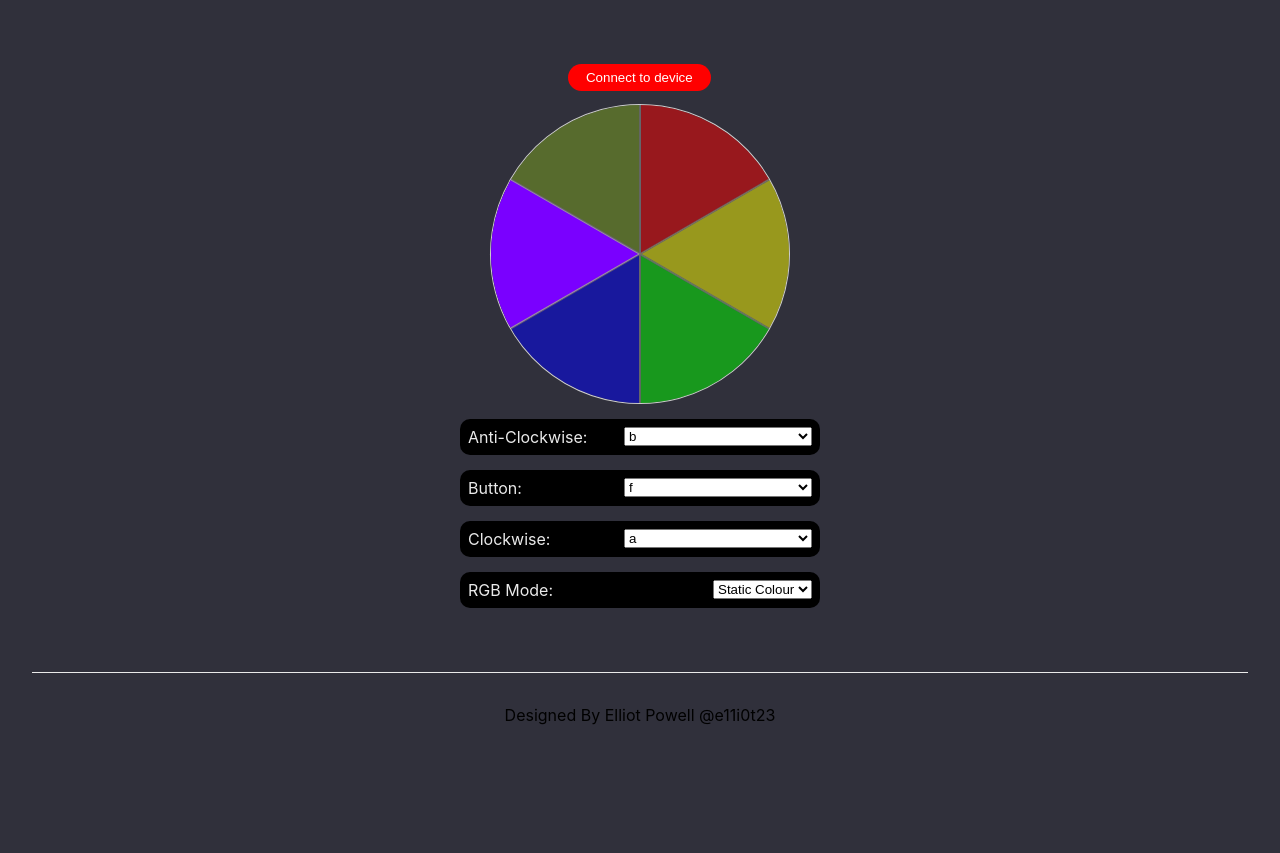
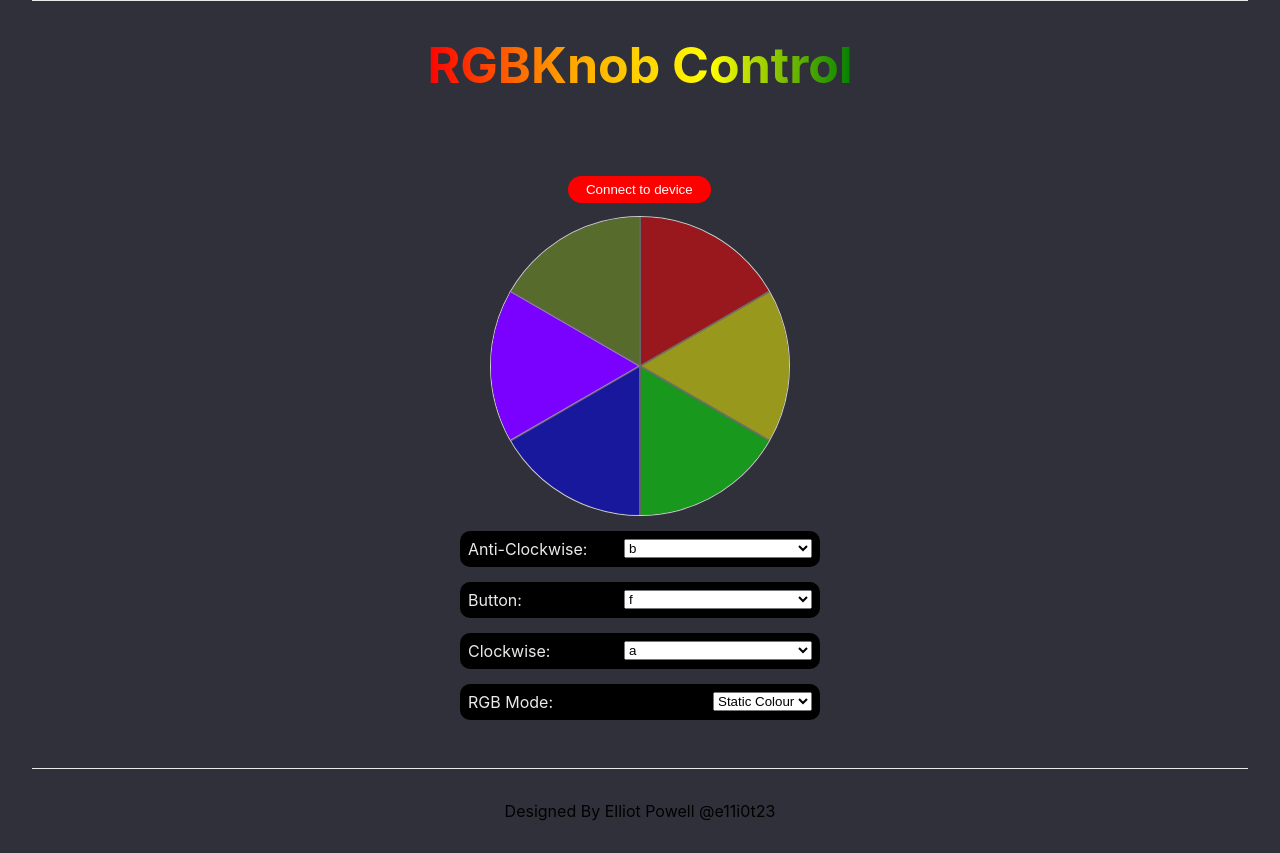
Before and after one commit to e11i0t23/rgbknobcontroller, a Next.js app: page / in a window 1280 px wide. Before the commit the page ends 800 px from the top, so only its background shows below. Built offline with nearby package versions, Linux system fonts and the light colour scheme.

Commit message:
add basic unsupported browser page

```diff
--- a/pages/index.js
+++ b/pages/index.js
@@ -7,6 +7,7 @@ import * as HIDCodes from '../HIDCodes.json';
 import * as RGBModes from '../RGBModes.json';
 
 let device;
+let webHID;
 
 
 export default function Home() {
@@ -17,14 +18,18 @@ export default function Home() {
   const [button, setButton] = useState(9);
   const [rgbmode, setrgbmode] = useState(1);
   const [encMode, setEncMode] = useState(4);
-
+  const [supportedBrowser, setSupportedBrowser] = useState(false);
 
 
 
 
   useEffect(() => {
+    webHID = navigator.hid
+    console.log(webHID);
+    console.log(navigator.hid)
+    if (navigator.hid){
+      setSupportedBrowser(true)
       setUpListeners()
-
       async function getDevices () {
 
         let devices = await navigator.hid.getDevices();
@@ -33,6 +38,7 @@ export default function Home() {
         });
       }
       getDevices()
+    }
   }, []);
 
   async function onPress(){
@@ -116,11 +122,15 @@ export default function Home() {
   return (
     <div className={styles.container}>
       <Head>
-        <title>RGBKnob Controll</title>
+        <title>RGBKnob Control</title>
         <meta name="description" content="Control for RGB Knob" />
         <link rel="icon" href="/favicon.ico" />
       </Head>
+      <header className={styles.header}>
+        <h1>RGBKnob Control</h1>
+      </header>
 
+      { supportedBrowser &&
       <main className={styles.main}>
         <button className={styles.button} onClick={onPress}>
             Connect to device
@@ -161,6 +171,16 @@ export default function Home() {
             </div>
           </form>
         </main>
+        }
+        { supportedBrowser==false &&
+        <main className={styles.main}>
+          <p>Unsupported Web-Browser, please use one that is compatible with WebHID</p>
+          <a href="https://developer.mozilla.org/en-US/docs/Web/API/WebHID_API#browser_compatibility"
+            style={{textDecoration:"underline"}}>
+            List of compatible Browsers
+          </a>
+        </main>
+      }
 
       <footer className={styles.footer}>
         <a
--- a/styles/Home.module.css
+++ b/styles/Home.module.css
@@ -7,9 +7,24 @@
   background-color: #ffa500 ;
 }
 
+.header {
+  display: flex;
+  flex: 1;
+  border-top: 1px solid #eaeaea;
+  justify-content: center;
+  align-items: center;
+}
+
+.header h1 {
+  font-size: 50px;
+  background: linear-gradient(to left, green, yellow, orange, red); ;
+  background-clip: text;
+  color: transparent;
+}
+
 .main {
   min-height: 80vh;
-  padding: 4rem 0;
+  padding: 2rem 0;
   flex: 1;
   display: flex;
   flex-direction: column;
@@ -34,7 +49,7 @@
 }
 
 .title a {
-  color: #0070f3;
+  color: #1cf300;
   text-decoration: none;
 }
 
```
Lines whose indentation alone changed are shown as unchanged.
